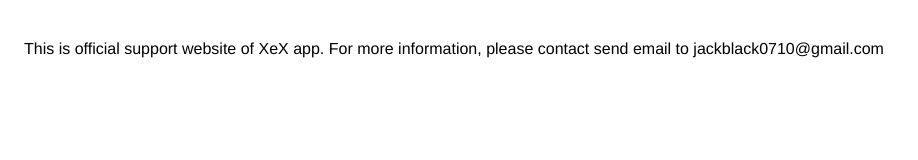
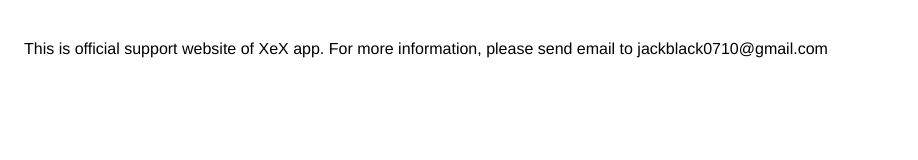
Before and after one commit to deanebar/xex-app-support, a plain HTML site: page index.html in a window 1280 px wide. Shown: the whole page, without its empty margins (0-918 px from the left). Drawn offline with Linux system fonts and the light colour scheme.

Commit message:
Update index.html

```diff
--- a/index.html
+++ b/index.html
@@ -7,6 +7,6 @@
       <style> body { font-family: 'Helvetica Neue', Helvetica, Arial, sans-serif; padding:1em; } </style>
     </head>
     <body>
-    <p>This is official support website of XeX app. For more information, please contact send email to jackblack0710@gmail.com</p>
+    <p>This is official support website of XeX app. For more information, please send email to jackblack0710@gmail.com</p>
     </body>
     </html>
```
